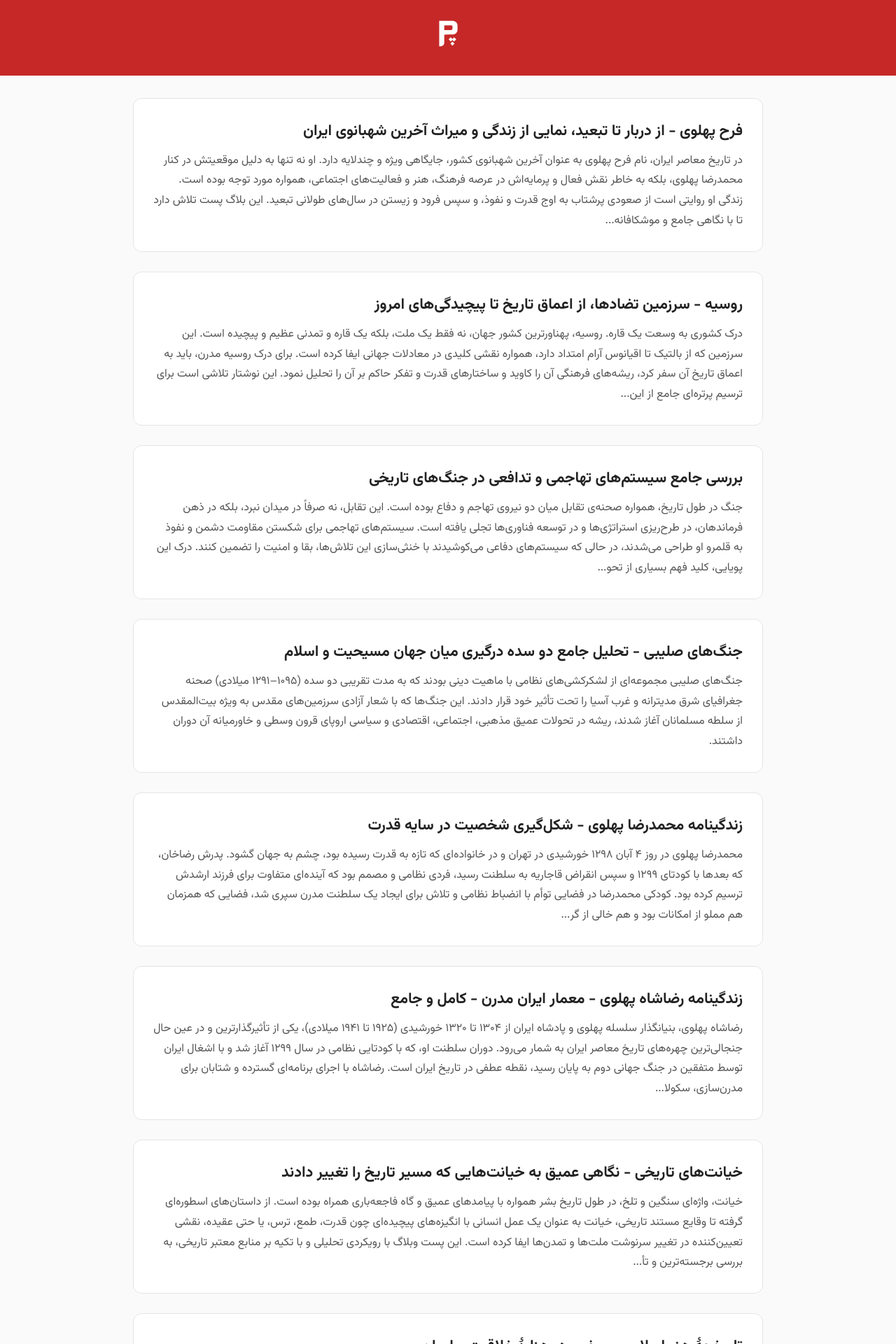
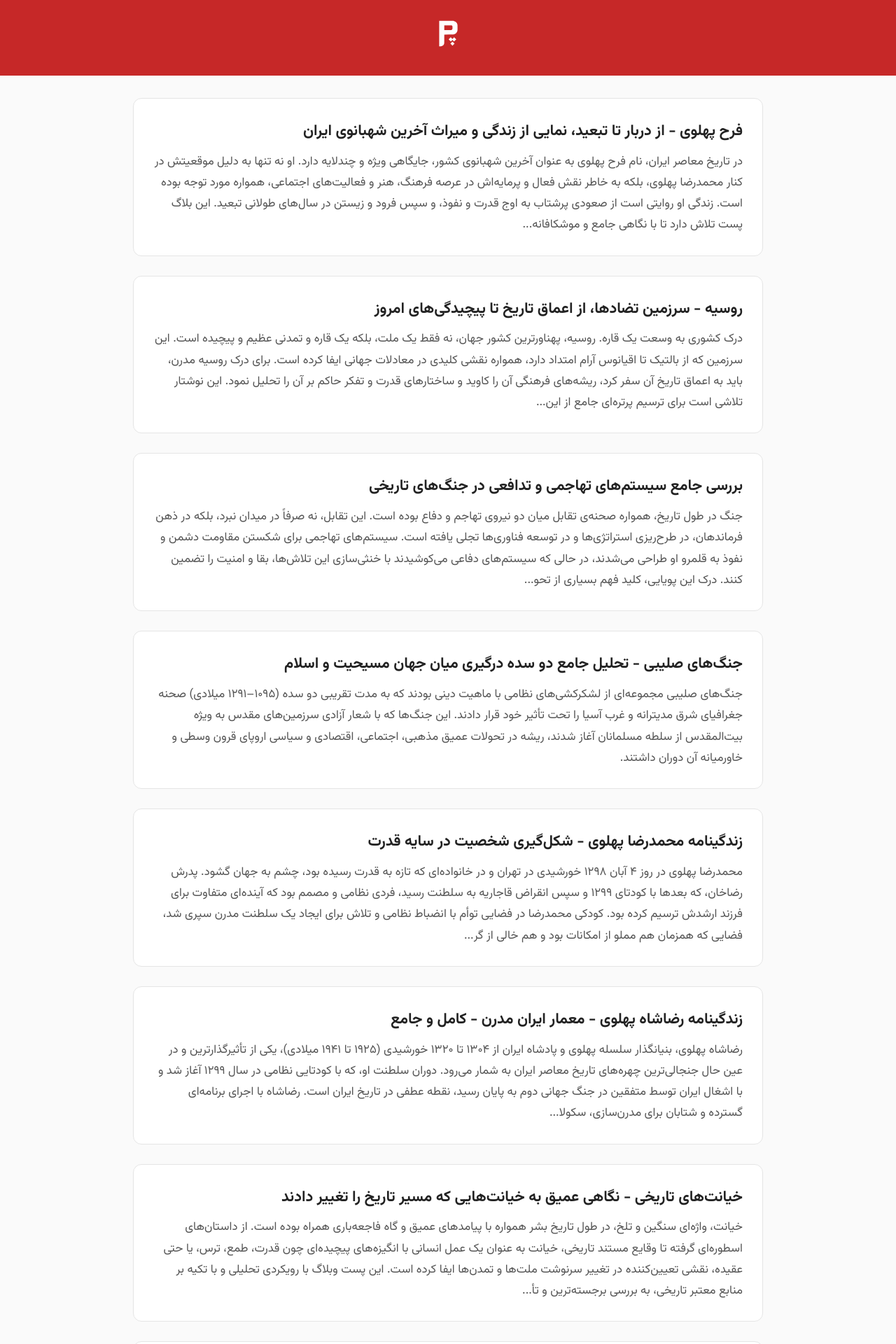
Before and after one commit to darkblog/darkblog.github.io, a Jekyll site: the page built from index.html, in a window 1280 px wide. Shown: the top 1920 px of the page at 70% size. Built offline with Jekyll 4.4.1, drawn with Linux system fonts in a browser that asks for light colours.

Commit message:
Update index.html

```diff
--- a/index.html
+++ b/index.html
@@ -91,7 +91,7 @@ main{flex:1;padding:2rem 0}
 }
 
 .post-excerpt{
-  font-size:1rem;
+  font-size:1.05rem;
   color:var(--text-light);
   margin-top:.5rem;
 }
```
